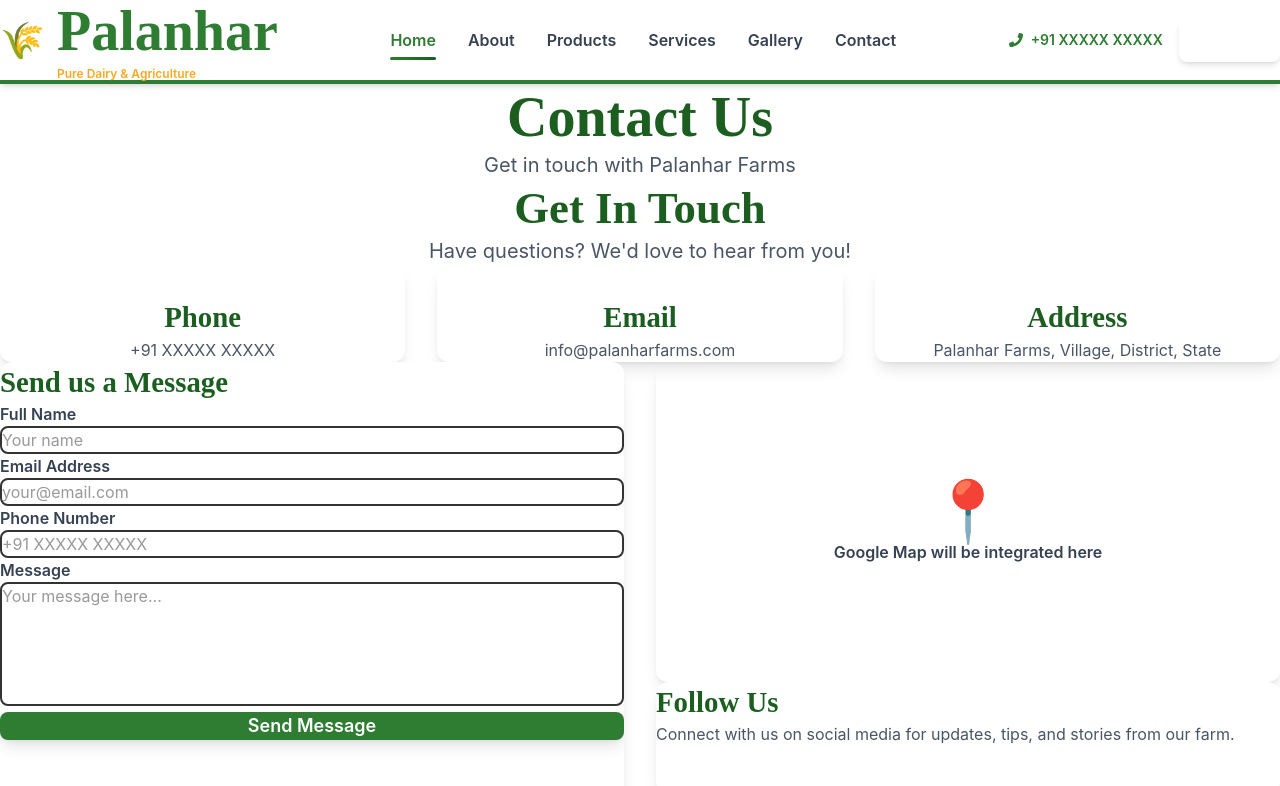
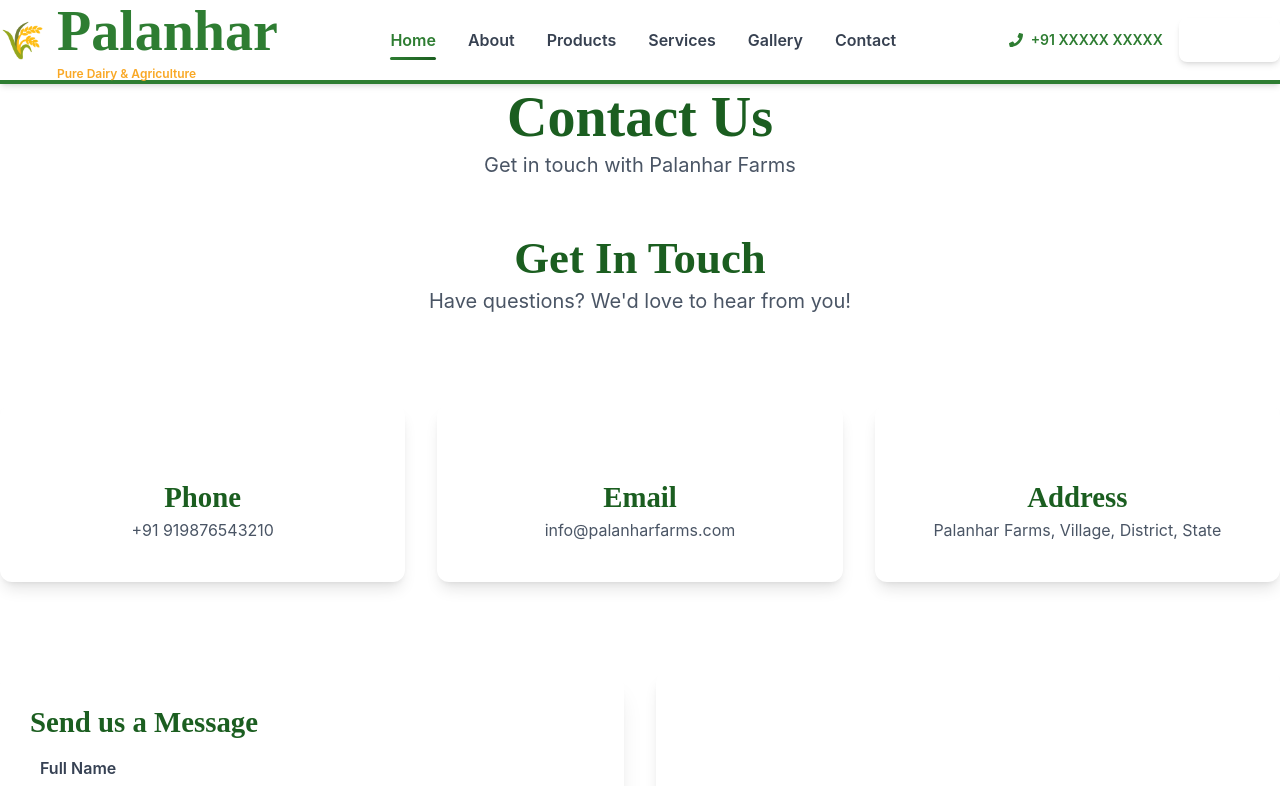
Before and after one commit to keshavvin/palanhar, a React (Vite) app: page /contact in a window 1280 px wide. Shown: the top 786 px of the page. Built offline with nearby package versions, Linux system fonts and the light colour scheme.

Commit message:
Beautify contact form with improved styling, icons, and animations

```diff
--- a/src/components/Contact.jsx
+++ b/src/components/Contact.jsx
@@ -1,6 +1,6 @@
 import { useState } from 'react';
 import { motion } from 'framer-motion';
-import { FaPhone, FaEnvelope, FaMapMarkerAlt, FaFacebook, FaTwitter, FaInstagram, FaLinkedin } from 'react-icons/fa';
+import { FaPhone, FaEnvelope, FaMapMarkerAlt, FaFacebook, FaTwitter, FaInstagram, FaLinkedin, FaUser, FaPaperPlane } from 'react-icons/fa';
 
 export default function Contact() {
   const [formData, setFormData] = useState({
@@ -34,7 +34,7 @@
     {
       icon: FaPhone,
       title: 'Phone',
-      value: '+91 XXXXX XXXXX',
+      value: '+91 919876543210',
       link: 'tel:+919876543210'
     },
     {
@@ -80,7 +80,7 @@
 
   return (
     <section className="py-16 md:py-24 bg-gradient-to-b from-white to-cream-white/50">
-      <div className="max-w-7xl mx-auto px-4 sm:px-6 lg:px-8">
+      <div className="max-w-7xl mx-auto px-4 sm:px-6 lg:px-8" style={{margin:'50px auto'}}>
         {/* Header */}
         <motion.div
           initial={{ opacity: 0, y: 20 }}
@@ -93,7 +93,7 @@
           <p className="text-xl text-gray-600">Have questions? We'd love to hear from you!</p>
         </motion.div>
 
-        <div className="grid md:grid-cols-3 gap-8 mb-12">
+        <div className="grid md:grid-cols-3 gap-8 mb-12" style={{margin:'50px auto',padding:'40px 0px'}}>
           {/* Contact Information */}
           {contactInfo.map((info, i) => {
             const Icon = info.icon;
@@ -106,7 +106,7 @@
                 transition={{ delay: i * 0.1, duration: 0.6 }}
                 viewport={{ once: true }}
                 className="card bg-white p-8 text-center hover:shadow-xl transition-all group"
-              >
+              style={{padding:'40px 0px'}} >
                 <div className="flex justify-center mb-4">
                   <div className="bg-gradient-to-br from-primary-green to-dark-green rounded-full p-4 text-white group-hover:scale-110 transition-transform duration-300">
                     <Icon size={32} />
@@ -127,84 +127,108 @@
             whileInView={{ opacity: 1, x: 0 }}
             transition={{ duration: 0.8 }}
             viewport={{ once: true }}
-            className="card bg-white p-8 shadow-lg"
+            className="card bg-white p-10 shadow-xl rounded-2xl" style={{padding:'30px 30px'}}
           >
-            <h3 className="text-2xl font-bold text-dark-green mb-6">Send us a Message</h3>
+            <div className="mb-8">
+              <h3 className="text-3xl font-bold text-dark-green mb-2">Send us a Message</h3>
+              <div className="h-1 w-16 bg-gradient-to-r from-primary-green to-dark-green rounded"></div>
+            </div>
 
             {submitted ? (
               <motion.div
                 initial={{ scale: 0.8, opacity: 0 }}
                 animate={{ scale: 1, opacity: 1 }}
-                className="text-center py-8"
+                className="text-center py-12"
+               style={{padding:'30px 30px'}}
 >
-                <div className="text-5xl mb-4">✓</div>
+                <motion.div
+                  animate={{ scale: [1, 1.1, 1] }}
+                  transition={{ duration: 0.5 }}
+                  className="text-6xl mb-4 inline-block"
+                style={{padding:'30px 30px'}}
+ >
+                  ✓
+                </motion.div>
                 <h4 className="text-2xl font-bold text-primary-green mb-2">Thank you!</h4>
                 <p className="text-gray-600">We'll get back to you soon.</p>
               </motion.div>
             ) : (
-              <form onSubmit={handleSubmit} className="space-y-4">
+              <form onSubmit={handleSubmit} className="space-y-6">
                 {/* Name */}
-                <div>
-                  <label className="block text-gray-700 font-semibold mb-2">Full Name</label>
+                <motion.div initial={{ opacity: 0 }} animate={{ opacity: 1 }} transition={{ delay: 0.1 }}>
+                  <label className="block text-gray-700 font-semibold mb-3" style={{padding:'10px 10px'}}>Full Name</label>
+                  <div className="relative">
                     <input
                       type="text"
                       name="name"
                       value={formData.name}
                       onChange={handleChange}
-                    className="w-full px-4 py-3 border-2 border-light-green rounded-lg focus:outline-none focus:border-primary-green transition-colors"
-                    placeholder="Your name"
+                      className="w-full px-5 py-4 pl-12 border-2 border-gray-200 rounded-xl focus:outline-none focus:border-primary-green focus:shadow-lg transition-all duration-300 bg-gray-50 hover:bg-white"
+                      placeholder="John Doe"
                       required
-                  />
+                    style={{padding:'10px 10px'}}/>
+                    {/* <FaUser className="absolute left-4 top-4 text-primary-green text-lg" /> */}
                   </div>
+                </motion.div>
 
                 {/* Email */}
-                <div>
-                  <label className="block text-gray-700 font-semibold mb-2">Email Address</label>
+                <motion.div initial={{ opacity: 0 }} animate={{ opacity: 1 }} transition={{ delay: 0.15 }}>
+                  <label className="block text-gray-700 font-semibold mb-3" style={{padding:'10px 10px'}}>Email Address</label>
+                  <div className="relative">
                     <input
                       type="email"
                       name="email"
                       value={formData.email}
                       onChange={handleChange}
-                    className="w-full px-4 py-3 border-2 border-light-green rounded-lg focus:outline-none focus:border-primary-green transition-colors"
-                    placeholder="your@email.com"
+                      className="w-full px-5 py-4 pl-12 border-2 border-gray-200 rounded-xl focus:outline-none focus:border-primary-green focus:shadow-lg transition-all duration-300 bg-gray-50 hover:bg-white"
+                      placeholder="john@example.com"
                       required
-                  />
+                    style={{padding:'10px 10px'}}/>
+                    {/* <FaEnvelope className="absolute left-4 top-4 text-primary-green text-lg" /> */}
                   </div>
+                </motion.div>
 
                 {/* Phone */}
-                <div>
-                  <label className="block text-gray-700 font-semibold mb-2">Phone Number</label>
+                <motion.div initial={{ opacity: 0 }} animate={{ opacity: 1 }} transition={{ delay: 0.2 }}>
+                  <label className="block text-gray-700 font-semibold mb-3" style={{padding:'10px 10px'}}>Phone Number</label>
+                  <div className="relative">
                     <input
                       type="tel"
                       name="phone"
                       value={formData.phone}
                       onChange={handleChange}
-                    className="w-full px-4 py-3 border-2 border-light-green rounded-lg focus:outline-none focus:border-primary-green transition-colors"
-                    placeholder="+91 XXXXX XXXXX"
-                  />
+                      className="w-full px-5 py-4 pl-12 border-2 border-gray-200 rounded-xl focus:outline-none focus:border-primary-green focus:shadow-lg transition-all duration-300 bg-gray-50 hover:bg-white"
+                      placeholder="+91 9876543210"
+                   style={{padding:'10px 10px'}} />
+                    {/* <FaPhone className="absolute left-4 top-4 text-primary-green text-lg" /> */}
                   </div>
+                </motion.div>
 
                 {/* Message */}
-                <div>
-                  <label className="block text-gray-700 font-semibold mb-2">Message</label>
+                <motion.div initial={{ opacity: 0 }} animate={{ opacity: 1 }} transition={{ delay: 0.25 }} style={{padding:'10px 10px'}}>
+                  <label className="block text-gray-700 font-semibold mb-3" style={{padding:'10px 10px'}}>Message</label>
                   <textarea
                     name="message"
                     value={formData.message}
                     onChange={handleChange}
-                    className="w-full px-4 py-3 border-2 border-light-green rounded-lg focus:outline-none focus:border-primary-green transition-colors resize-none"
-                    placeholder="Your message here..."
+                    className="w-full px-5 py-4 border-2 border-gray-200 rounded-xl focus:outline-none focus:border-primary-green focus:shadow-lg transition-all duration-300 resize-none bg-gray-50 hover:bg-white"
+                    placeholder="Tell us what's on your mind..."
                     rows="5"
                     required
                   ></textarea>
-                </div>
+                </motion.div>
 
                 {/* Submit Button */}
                 <motion.button
-                  whileHover={{ scale: 1.02 }}
-                  whileTap={{ scale: 0.98 }}
+                  initial={{ opacity: 0 }}
+                  animate={{ opacity: 1 }}
+                  transition={{ delay: 0.3 }}
+                  whileHover={{ scale: 1.03, boxShadow: "0 20px 40px rgba(34, 139, 34, 0.3)" }}
+                  whileTap={{ scale: 0.97 }}
                   type="submit"
-                  className="w-full btn btn-primary text-lg font-semibold"
-                >
+                  className="w-full bg-gradient-to-r from-primary-green to-dark-green text-red font-bold py-4 rounded-xl transition-all duration-300 flex items-center justify-center gap-3 text-lg hover:shadow-2xl"
+                style={{padding:'10px 10px'}}>
+                  <FaPaperPlane size={20} />
                   Send Message
                 </motion.button>
               </form>
@@ -228,8 +252,8 @@
             </div>
 
             {/* Social Links */}
-            <div className="card bg-white p-8">
-              <h3 className="text-2xl font-bold text-dark-green mb-6">Follow Us</h3>
+            <div className="card bg-white p-8" style={{padding:'30px 30px'}}>
+              <h3 className="text-2xl font-bold text-dark-green mb-6" >Follow Us</h3>
               <p className="text-gray-600 mb-6">
                 Connect with us on social media for updates, tips, and stories from our farm.
               </p>
@@ -252,7 +276,7 @@
             </div>
 
             {/* Business Hours */}
-            <div className="card bg-cream-white/80 p-8 border-l-4 border-primary-green">
+            <div className="card bg-cream-white/80 p-8 border-l-4 border-primary-green"  style={{padding:'30px 30px',margin:'20px'}}>
               <h3 className="text-xl font-bold text-dark-green mb-4">Business Hours</h3>
               <ul className="space-y-2 text-gray-700">
                 <li><span className="font-semibold">Monday - Friday:</span> 8:00 AM - 6:00 PM</li>
```
Lines whose indentation alone changed are shown as unchanged.
